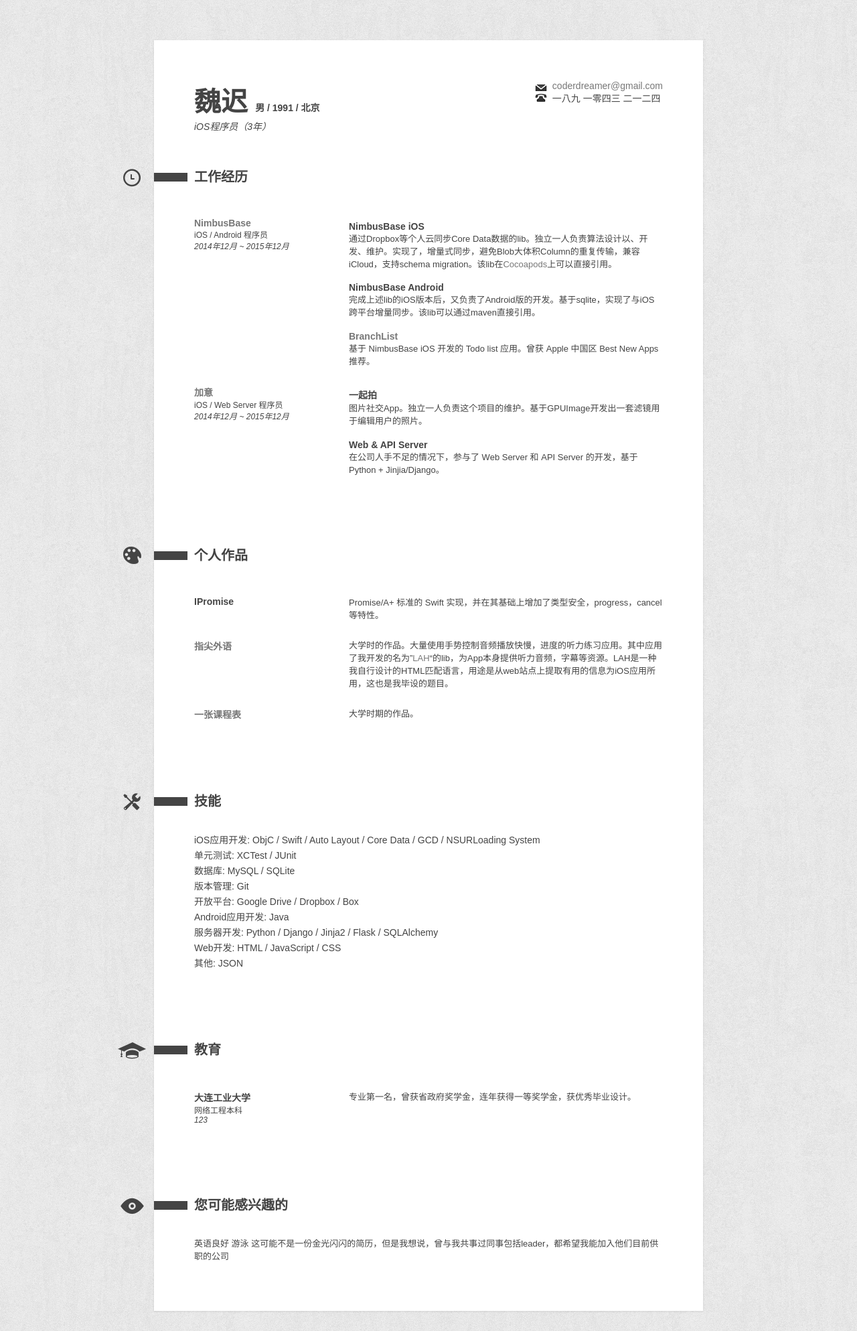
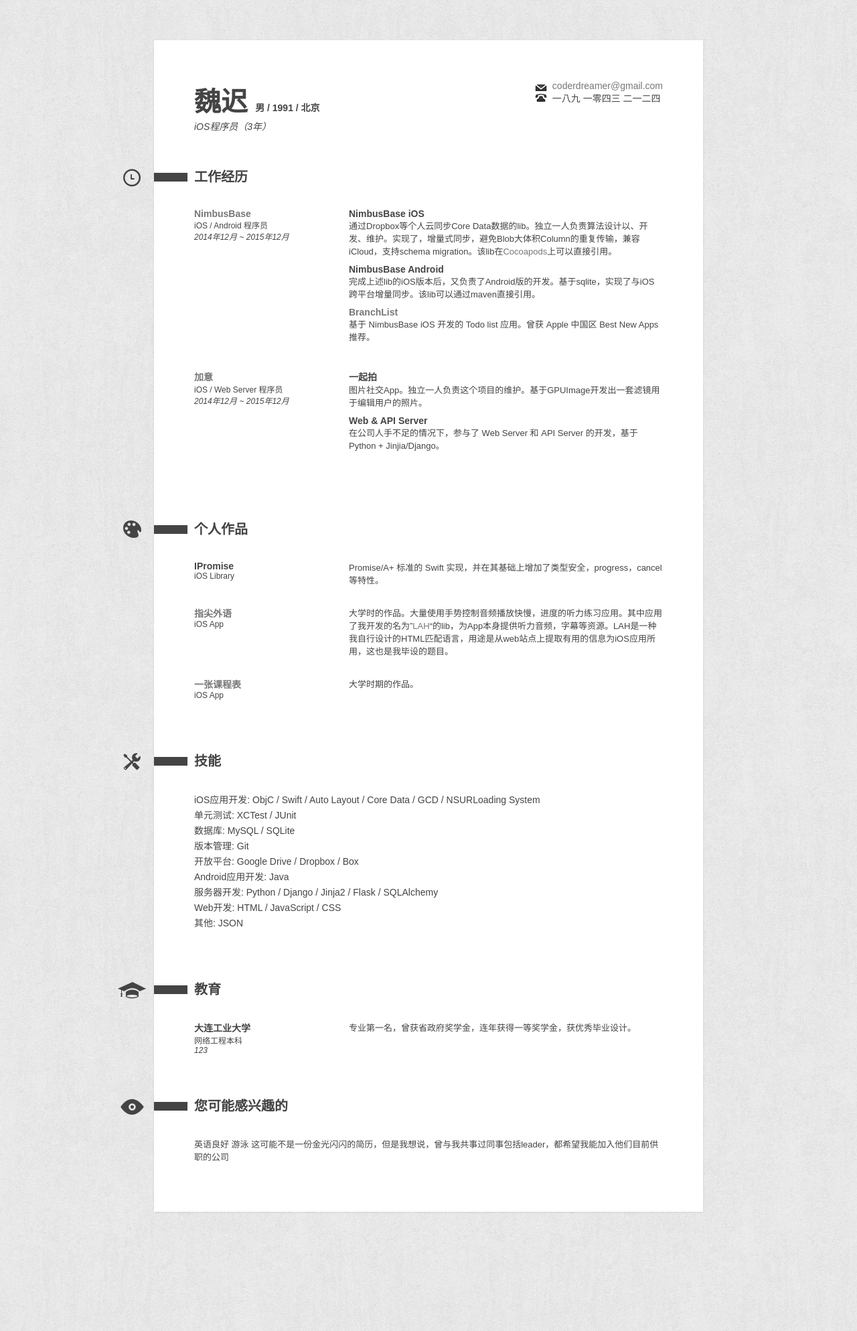
Before and after one commit to coppercash/coppercash.github.io, a Jekyll site: the page built from articles/resume/resume_cn.md, in a window 1280 px wide. Shown: the whole page at 67% size. Built offline with Jekyll 4.4.1, drawn with Linux system fonts in a browser that asks for light colours.

Commit message:
Clean up

```diff
--- a/_layouts/resume.html
+++ b/_layouts/resume.html
@@ -45,7 +45,7 @@
     article hr {
         clear: both;
         border: none;
-        height: 60px;
+        height: 30px;
     }
     article p {
         font-size: 13px;
@@ -72,21 +72,6 @@
         font-weight: normal;
     }
 
-    /*
-    article > h2:nth-of-type(1) + p {
-        margin-top: 0;
-    }
-    article > h2:nth-of-type(1) + p > em {
-        font-style: normal;
-        font-size: 16px;
-        font-weight: normal;
-    }
-    */
-    /*
-    article > h2:nth-of-type(1) + p + ul > li:nth-of-type(1) {    /* Detail
-        background-image: url(/media/resources/articles/resume/img/icn-detail.gif);
-    }
-    */
     article > h2:nth-of-type(1) + ul {
         margin: 0;
         float: right;
@@ -122,18 +103,7 @@
         font-size: 14px;
         font-style: normal;
         font-weight: bold;
-    }
-    article > h2 + ul > li > ul {
-        display: inline;
-        float: right;
-        width: 67%;
-        padding: 0;
-    }
-    article > h2 + ul > li > p {
-        display: inline;
-        float: right;
-        width: 67%;
-        padding: 0;
+        margin: 0;
     }
     article > h2 + ul > li > h3 > em {
         display: block;
@@ -147,11 +117,26 @@
         font-style: italic;
         font-weight: normal;
     }
+    article > h2 + ul > li > ul {
+        display: inline;
+        float: right;
+        width: 67%;
+        padding: 0;
+        margin: 0 0 30px 0;
+    }
+    article > h2 + ul > li > p {
+        display: inline;
+        float: right;
+        width: 67%;
+        padding: 0;
+        margin: 0 0 30px 0;
+    }
+
     article > h2 + ul > li > ul > li > h4 {
-        margin-bottom: 0;
+        margin: 0;
     }
     article > h2 + ul > li > ul > li > p {
-        margin-top: 0;
+        margin: 0 0 10px 0;
     }
 
     /*
--- a/articles/resume/resume_cn.md
+++ b/articles/resume/resume_cn.md
@@ -29,11 +29,11 @@ layout: resume
 
 ## 个人作品
 
-+ ### IPromise
++ ### IPromise *iOS Library*
   Promise/A+ 标准的 Swift 实现，并在其基础上增加了类型安全，progress，cancel等特性。
-+ ### [指尖外语](https://github.com/coppercash/HoldLanguages)
++ ### [指尖外语](https://github.com/coppercash/HoldLanguages) *iOS App*
   大学时的作品。大量使用手势控制音频播放快慢，进度的听力练习应用。其中应用了我开发的名为"[LAH](https://github.com/coppercash/Lazy_API_with_HTML)"的lib，为App本身提供听力音频，字幕等资源。LAH是一种我自行设计的HTML匹配语言，用途是从web站点上提取有用的信息为iOS应用所用，这也是我毕设的题目。
-+ ### [一张课程表](https://github.com/coppercash/ClasSchedule)
++ ### [一张课程表](https://github.com/coppercash/ClasSchedule) *iOS App*
   大学时期的作品。
 
 ---
```
Also changed, not shown: other parts of _layouts/resume.html (+2 -10 lines).
